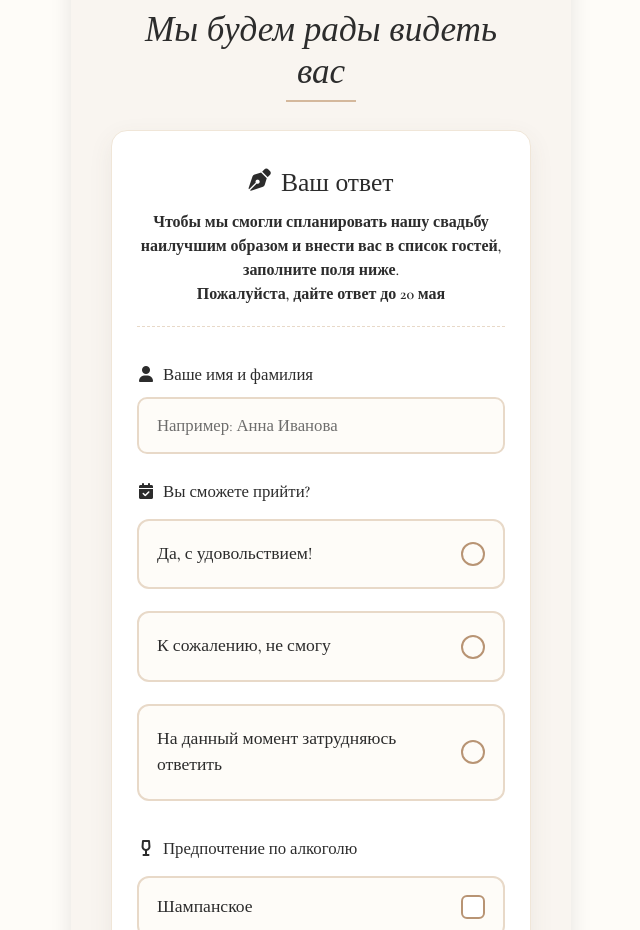
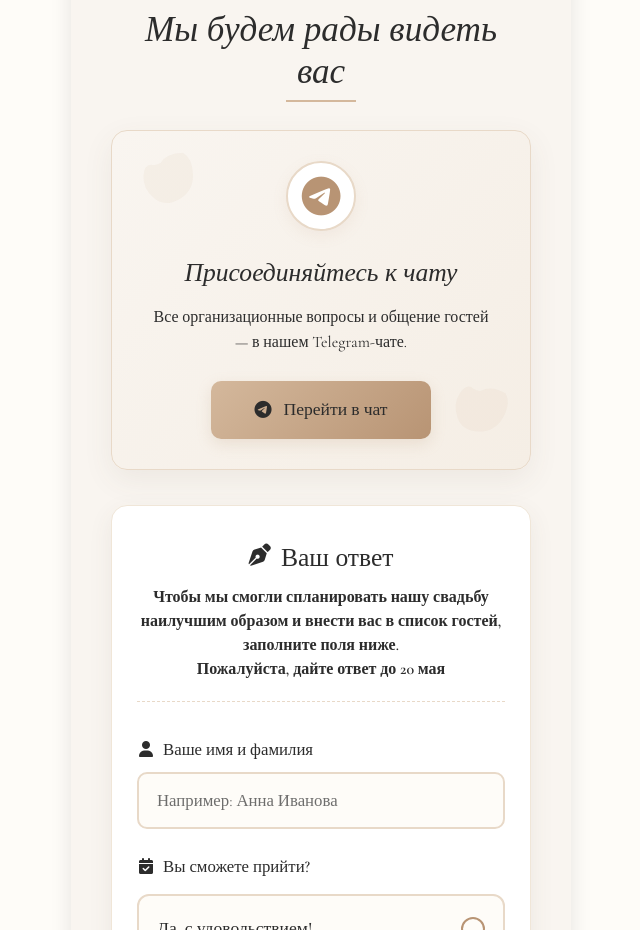
Before and after one commit to hubbleofficial1163-design/natalia, a plain HTML site: page index.html in a window 1280 px wide. Shown: the part 5040-5970 px from the top of the page, without its empty margins (319-959 px from the left). Drawn offline with nearby package versions, Linux system fonts and the light colour scheme; a web font is replaced by a local one.

Commit message:
index.html

```diff
--- a/index.html
+++ b/index.html
@@ -329,6 +329,25 @@
                 <!-- <p class="rsvp-subtitle">Подтвердите, пожалуйста, ваше присутствие до 1 сентября</p> -->
             </div>
 
+            <!-- Блок приглашения в Telegram-чат -->
+<div class="wedding-chat">
+    <div class="chat-decoration">
+        <div class="chat-flower chat-flower-1"></div>
+        <div class="chat-flower chat-flower-2"></div>
+    </div>
+    <div class="chat-content">
+        <div class="chat-icon">
+            <i class="fab fa-telegram-plane"></i>
+        </div>
+        <h3>Присоединяйтесь к чату</h3>
+        <p>Все организационные вопросы и общение гостей — в нашем Telegram-чате.</p>
+        <a href="#" class="elegant-btn chat-link" target="_blank" rel="noopener noreferrer">
+            <i class="fab fa-telegram"></i>
+            <span>Перейти в чат</span>
+        </a>
+    </div>
+</div>
+
 
             <form id="rsvp-form" class="rsvp-form">
                 <div class="form-header">
```
